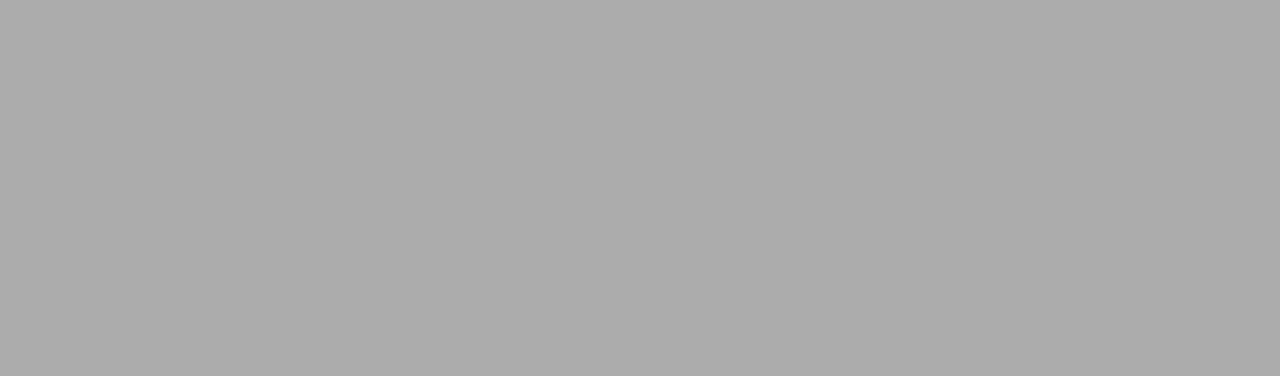
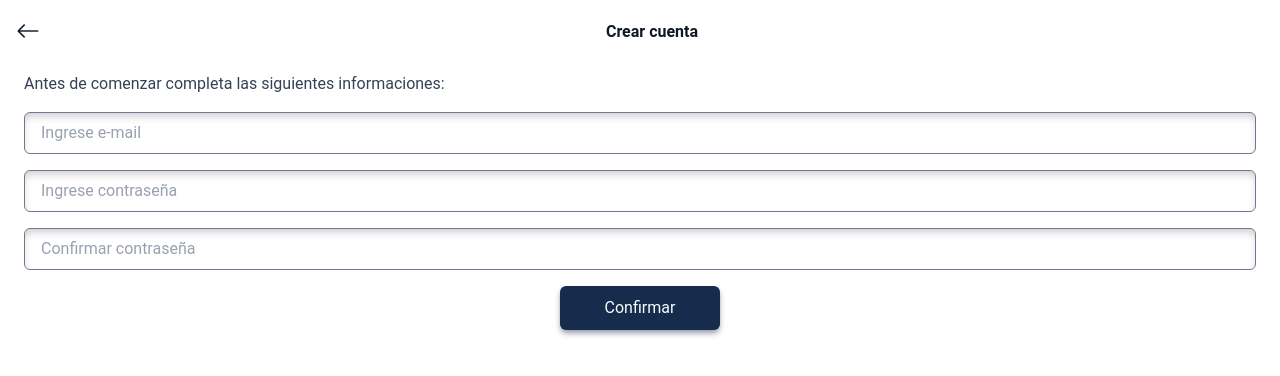
Before and after one commit to IgrowkerTraining/i005-routeen-front, a React (Vite) app: page /singup in a window 1280 px wide. Before the commit this address had no page. Shown: the top 376 px of the page. Built offline with nearby package versions, Linux system fonts and the light colour scheme.

Commit message:
create singup

```diff
--- a/src/index.css
+++ b/src/index.css
@@ -30,8 +30,8 @@ body {
   display: flex;
   place-items: center;
   min-width: 320px;
-  min-height: 100vh;
-  background-color: #acacac;
+  /* min-height: 100vh; */
+  /* background-color: #acacac; */
 }
 
 #root{
--- a/src/router.tsx
+++ b/src/router.tsx
@@ -3,6 +3,7 @@ import { Loading } from "./views/Loading/Loading";
 import { Layout } from "./layout/Layout";
 import { LandingPage } from "./views/LandingPage/LandingPage";
 import { LoginAthlete, LoginTrainer } from "./views/Login";
+import { Singup } from "./views/SingUp/Singup";
 
 
 export function AppRouter() {
@@ -15,6 +16,7 @@ export function AppRouter() {
           <Route path="/welcome" element={<Loading />} />
           <Route path="/login/trainer" element={<LoginTrainer />} />
           <Route path="/login/athlete" element={<LoginAthlete />} />
+          <Route path="/singup" element={<Singup />} />
 
           {/* <Route path="/singup" element={} index /> */}
         </Route>
--- /dev/null
+++ b/src/views/SingUp/Singup.tsx
@@ -0,0 +1,44 @@
+import { Button } from "../../components/Button/Button";
+import Input from "../../components/Input/Input";
+
+export function Singup() {
+
+    return (
+        <>
+            <header className="fixed top-0 w-full bg-white flex items-center justify-between p-4 text-gray-900">
+                <i className="bi bi-arrow-left text-2xl"></i>
+                <h2 className="font-semibold flex-1 text-center text-md">Crear cuenta</h2>
+            </header>
+
+            <main className="p-6 mt-12">
+                <p className="mb-4 text-gray-700">
+                    Antes de comenzar completa las siguientes informaciones:
+                </p>
+                <form className="flex flex-col gap-4">
+                    <Input
+                        type="text"
+                        placeholder="Ingrese e-mail"
+                    />
+                    <Input
+                        type="password"
+                        placeholder="Ingrese contraseña"
+                    />
+                    <Input
+                        type="password"
+                        placeholder="Confirmar contraseña"
+                    />
+
+                    <div className="flex justify-center">
+                        <Button
+                        submit
+                        text="Confirmar"
+                        variant="primary"
+                        className="w-40"
+                        />
+                    </div>
+                </form>
+            </main>
+        </>
+    )
+
+}
```
